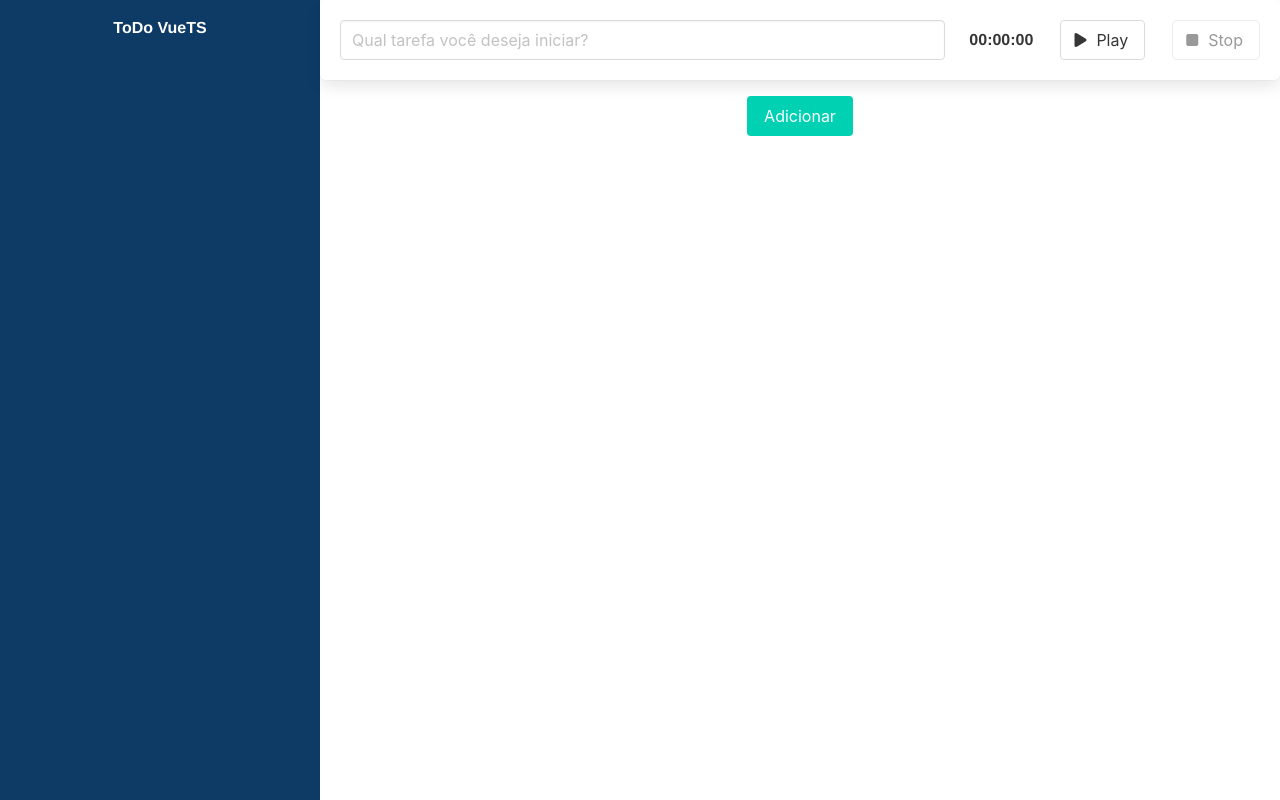
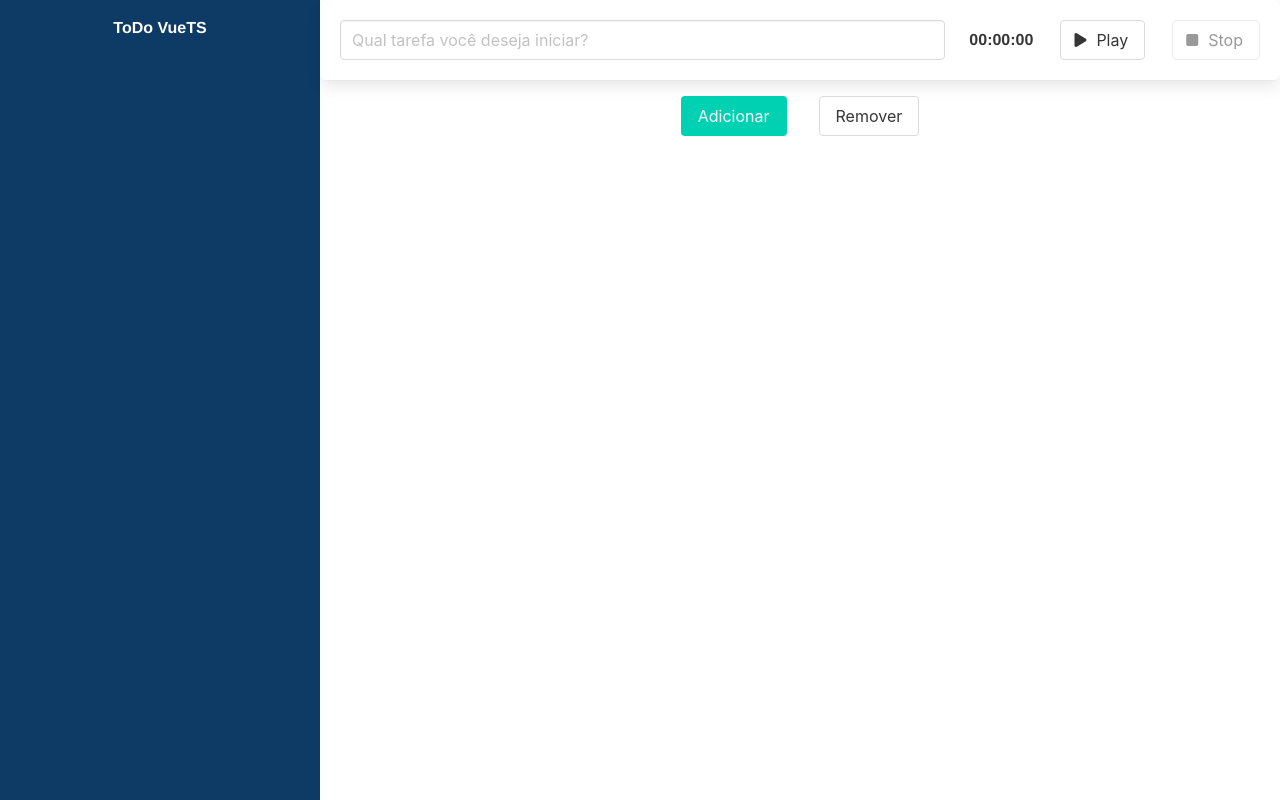
Before and after one commit to GeissonChagas/toDo-vueTS, a Vue app: page / in a window 1280 px wide. Built offline with nearby package versions, Linux system fonts and the light colour scheme.

Commit message:
feat: adicionando botao de remover

```diff
--- a/src/App.vue
+++ b/src/App.vue
@@ -9,6 +9,7 @@
       </div>
       <div>
         <button id ="add" class="button is-primary" @click="adicionarTarefa">Adicionar</button>
+        <button id ="add" class="button is-secundary" @click="removerTarefa">Remover</button>
       </div>
     </div>
   </main>
@@ -33,6 +34,9 @@ export default defineComponent({
   methods: {
     adicionarTarefa() {
       this.componentes.push(FormularioComponent);
+    },
+    removerTarefa (index: number) {
+      this.componentes.splice(index, 1)
     }
   }
 });
```
